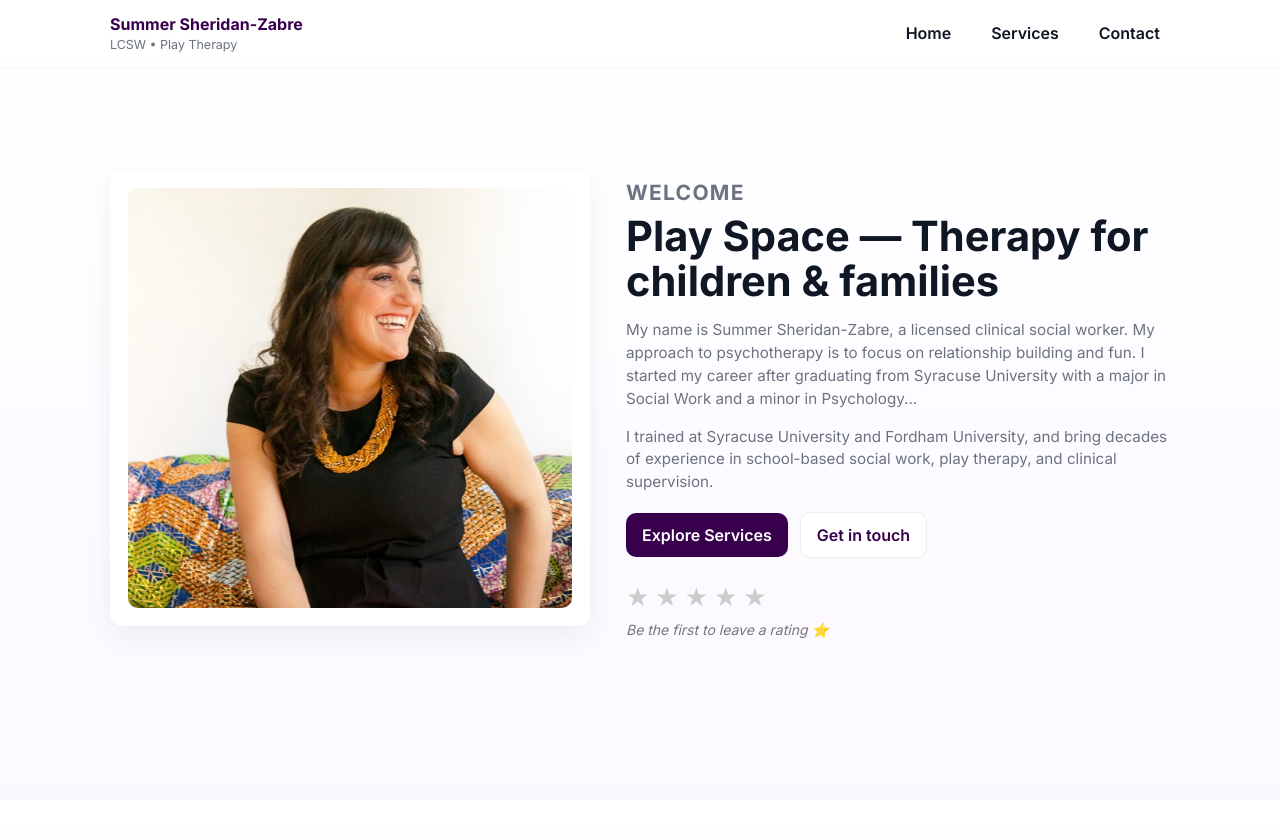
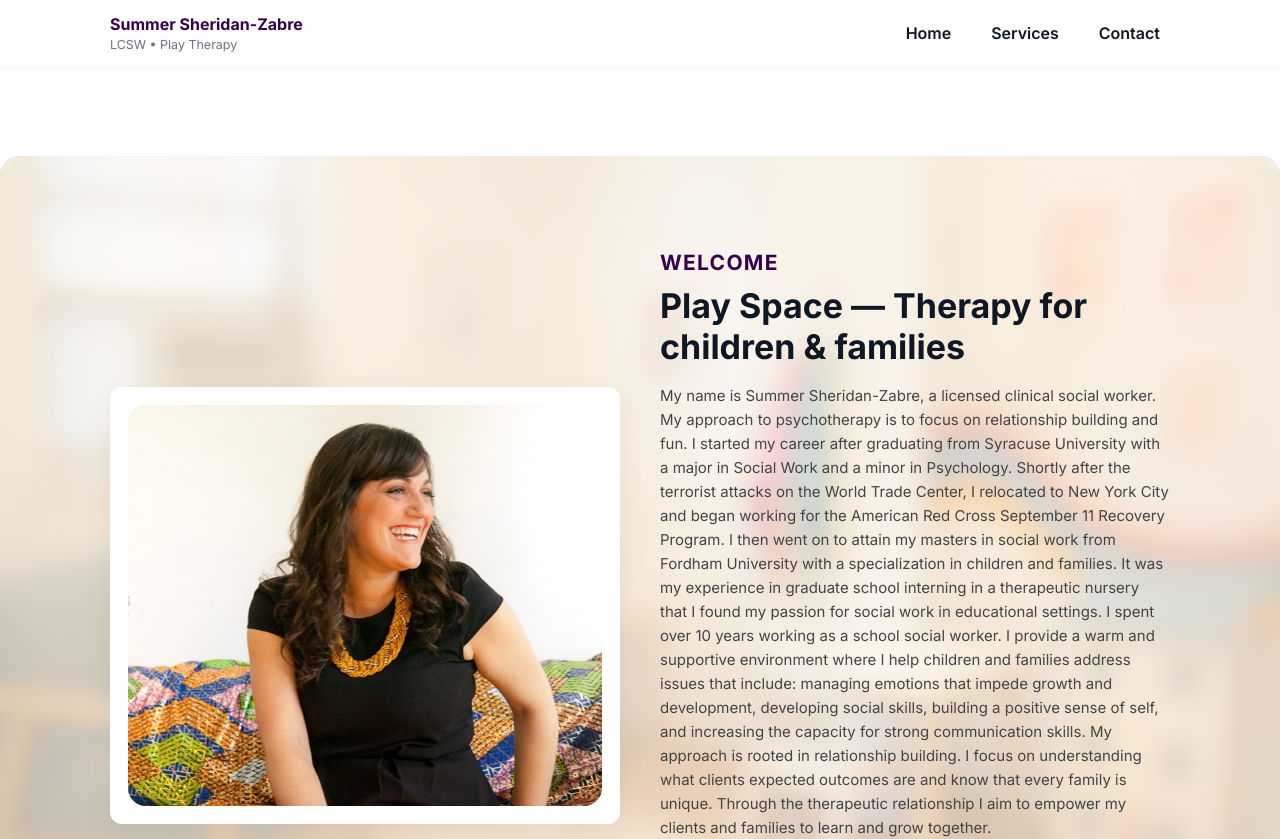
Before and after one commit to zabroski/play, a React (Create React App) app: page / in a window 1280 px wide. Shown: the top 839 px of the page. Built offline with nearby package versions, Linux system fonts and the light colour scheme; no server answers.

Commit message:
added background image

```diff
--- a/src/components/Hero/Hero.css
+++ b/src/components/Hero/Hero.css
@@ -1,4 +1,4 @@
-/* src/components/Hero/Hero.css */
+/*
 .hero-grid {
   display:grid;
   grid-template-columns: 1fr;
@@ -11,4 +11,100 @@
 @media(min-width:900px){
   .hero-grid { grid-template-columns: 480px 1fr; gap:36px; }
   .hero-card img { height:420px; }
+} */
+
+
+
+/* MAIN HERO WRAPPER */
+.hero {
+  position: relative;
+  width: 100%;
+  padding: 70px 0;
+  border-radius: 20px;
+
+  /* Background image */
+  background-image: url("../../assets/hero-bg.png");
+  background-size: cover;
+  background-position: center;
+  background-repeat: no-repeat;
 }
+
+/* Soft white overlay + blur */
+.hero-overlay {
+  position: absolute;
+  top: 0;
+  left: 0;
+  width: 100%;
+  height: 100%;
+  background: rgba(255, 255, 255, 0.65);
+  -webkit-backdrop-filter: blur(6px);
+  backdrop-filter: blur(6px);
+  border-radius: inherit;
+  z-index: 1;
+}
+
+/* Hero inner content */
+.hero-content {
+  position: relative;
+  z-index: 2;
+}
+
+/* GRID LAYOUT */
+.hero-grid {
+  display: grid;
+  grid-template-columns: 1fr 1fr;
+  gap: 40px;
+  align-items: center;
+}
+
+/* IMAGE CARD */
+.hero-card img {
+  width: 100%;
+  border-radius: 18px;
+  object-fit: cover;
+}
+
+/* TEXT AREA */
+.hero-copy {
+  max-width: 600px;
+}
+
+/* Heading */
+.heading {
+  font-size: 18px;
+  color: var(--primary);
+  font-weight: bold;
+  margin-bottom: 8px;
+}
+
+/* Section title */
+.section-title {
+  font-size: 34px;
+  line-height: 1.2;
+  font-weight: 700;
+  margin-bottom: 16px;
+}
+
+/* Muted descriptive text */
+.text-muted {
+  color: #444;
+  font-size: 15px;
+  line-height: 1.6;
+}
+
+/* RESPONSIVE */
+@media (max-width: 900px) {
+  .hero-grid {
+    grid-template-columns: 1fr;
+    text-align: center;
+  }
+
+  .hero-copy {
+    margin-top: 20px;
+  }
+
+  .hero-card img {
+    max-width: 300px;
+    margin: 0 auto;
+  }
+}
--- a/src/components/Hero/Hero.jsx
+++ b/src/components/Hero/Hero.jsx
@@ -2,6 +2,9 @@
 // import React from "react";
 // import "./Hero.css";
 // import SumImg from "../../assets/sum.jpg";
+// import StarRating from "../StarRating/StartRating";
+// // import StarRating from "../StarRating/LikeButton";
+// // import StarRating from "../StarRating/StarRating";
 
 // export default function Hero() {
 //   return (
@@ -13,21 +16,33 @@
 
 //         <div className="hero-copy">
 //           <p className="heading">Welcome</p>
-//           <h1 className="section-title">Play Space — Therapy for children & families</h1>
+//           <h1 className="section-title">
+//             Play Space — Therapy for children & families
+//           </h1>
+//             <p className="text-muted">
+//             My name is Summer Sheridan-Zabre, a licensed clinical social worker. My approach to psychotherapy is to focus on relationship building and fun. I started my career after graduating from Syracuse University with a major in Social Work and a minor in Psychology. Shortly after the terrorist attacks on the World Trade Center, I relocated to New York City and began working for the American Red Cross September 11 Recovery Program. I then went on to attain my masters in social work from Fordham University with a specialization in children and families. It was my experience in graduate school interning in a therapeutic nursery that I found my passion for social work in educational settings. I spent over 10 years working as a school social worker. I provide a warm and supportive environment where I help children and families address issues that include: managing emotions that impede growth and development, developing social skills, building a positive sense of self, and increasing the capacity for strong communication skills. My approach is rooted in relationship building. I focus on understanding what clients expected outcomes are and know that every family is unique. Through the therapeutic relationship I aim to empower my clients and families to learn and grow together.
+//          </p>
 
-//           <p className="text-muted">
-//             My name is Summer Sheridan-Zabre, a licensed clinical social worker. My approach to psychotherapy is to focus on relationship building and fun. I started my career after graduating from Syracuse University with a major in Social Work and a minor in Psychology. Shortly after the terrorist attacks on the World Trade Center, I relocated to New York City and began working for the American Red Cross September 11 Recovery Program. I then went on to attain my masters in social work from Fordham University with a specialization in children and families. It was my experience in graduate school interning in a therapeutic nursery that I found my passion for social work in educational settings. I spent over 10 years working as a school social worker. I provide a warm and supportive environment where I help children and families address issues that include: managing emotions that impede growth and development, developing social skills, building a positive sense of self, and increasing the capacity for strong communication skills. My approach is rooted in relationship building. I focus on understanding what clients expected outcomes are and know that every family is unique. Through the therapeutic relationship I aim to empower my clients and families to learn and grow together.
-//           </p>
+//           <div style={{ marginTop: 18 }}>
+//             <a className="btn" href="#service">
+//               Explore Services
+//             </a>
+//             <a
+//               className="btn"
+//               style={{
+//                 marginLeft: 12,
+//                 background: "#fff",
+//                 color: "var(--primary)",
+//                 border: "1px solid rgba(56,0,76,0.08)",
+//               }}
+//               href="#contact"
+//             >
+//               Get in touch
+//             </a>
+//           </div>
 
-//           <p className="text-muted" style={{marginTop:12}}>
-//             I trained at Syracuse University and Fordham University, and bring decades of experience
-//             in school-based social work, play therapy, and clinical supervision.
-//           </p>
-
-//           <div style={{marginTop:18}}>
-//             <a className="btn" href="#service">Explore Services</a>
-//             <a className="btn" style={{marginLeft:12, background:'#fff', color:'var(--primary)', border:'1px solid rgba(56,0,76,0.08)'}} href="#contact">Get in touch</a>
-//           </div>
+//           {/* ⭐ 5-star rating block */}
+//           <StarRating />
 //         </div>
 //       </div>
 //     </div>
@@ -36,45 +51,47 @@
 
 
 
-
+// src/components/Hero/Hero.jsx
 import React from "react";
 import "./Hero.css";
 import SumImg from "../../assets/sum.jpg";
 import StarRating from "../StarRating/StartRating";
-// import StarRating from "../StarRating/LikeButton";
-// import StarRating from "../StarRating/StarRating";
+
 
 export default function Hero() {
   return (
-    <div className="container hero">
+    <div className="hero">
+      <div className="hero-overlay"></div>
+
+      <div className="container hero-content">
         <div className="hero-grid">
+
           <div className="hero-card card">
             <img src={SumImg} alt="Summer Sheridan Zabre" />
           </div>
 
           <div className="hero-copy">
             <p className="heading">Welcome</p>
+
             <h1 className="section-title">
               Play Space — Therapy for children & families
             </h1>
 
             <p className="text-muted">
-            My name is Summer Sheridan-Zabre, a licensed clinical social worker.
-            My approach to psychotherapy is to focus on relationship building
-            and fun. I started my career after graduating from Syracuse
-            University with a major in Social Work and a minor in Psychology...
+           My name is Summer Sheridan-Zabre, a licensed clinical social worker. My approach to psychotherapy is to focus on relationship building and fun. I started my career after graduating from Syracuse University with a major in Social Work and a minor in Psychology. Shortly after the terrorist attacks on the World Trade Center, I relocated to New York City and began working for the American Red Cross September 11 Recovery Program. I then went on to attain my masters in social work from Fordham University with a specialization in children and families. It was my experience in graduate school interning in a therapeutic nursery that I found my passion for social work in educational settings. I spent over 10 years working as a school social worker. I provide a warm and supportive environment where I help children and families address issues that include: managing emotions that impede growth and development, developing social skills, building a positive sense of self, and increasing the capacity for strong communication skills. My approach is rooted in relationship building. I focus on understanding what clients expected outcomes are and know that every family is unique. Through the therapeutic relationship I aim to empower my clients and families to learn and grow together.
          </p>
 
-          <p className="text-muted" style={{ marginTop: 12 }}>
-            I trained at Syracuse University and Fordham University, and bring
-            decades of experience in school-based social work, play therapy, and
-            clinical supervision.
-          </p>
+            {/* <p className="text-muted" style={{ marginTop: 12 }}>
+              I bring decades of experience in school-based social work,
+              play therapy, and clinical supervision, helping children and
+              families grow together.
+            </p> */}
 
             <div style={{ marginTop: 18 }}>
               <a className="btn" href="#service">
                 Explore Services
               </a>
+
               <a
                 className="btn"
                 style={{
@@ -88,9 +105,10 @@ export default function Hero() {
                 Get in touch
               </a>
             </div>
+                <StarRating />
+            {/* ⭐ Star Rating Section */}
 
-          {/* ⭐ 5-star rating block */}
-          <StarRating />
+          </div>
         </div>
       </div>
     </div>
```
Also changed, not shown: src/assets/hero-bg.png (added). Lines whose indentation alone changed are shown as unchanged.
